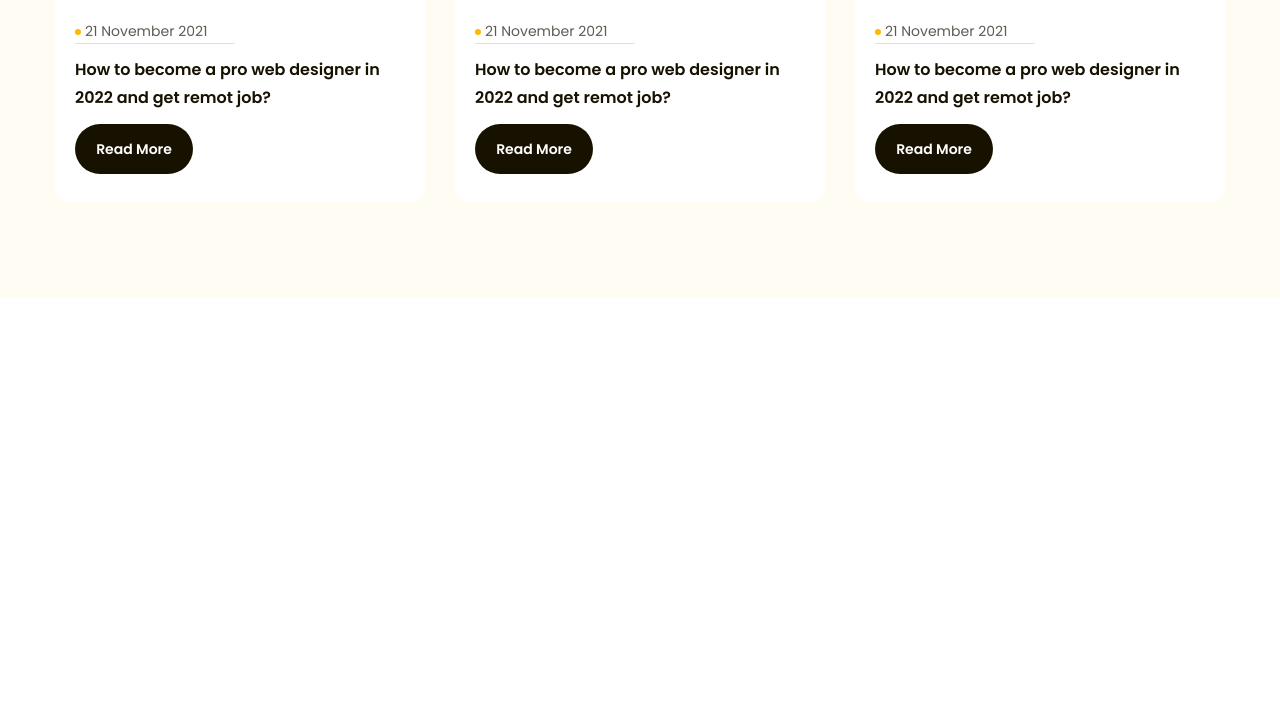
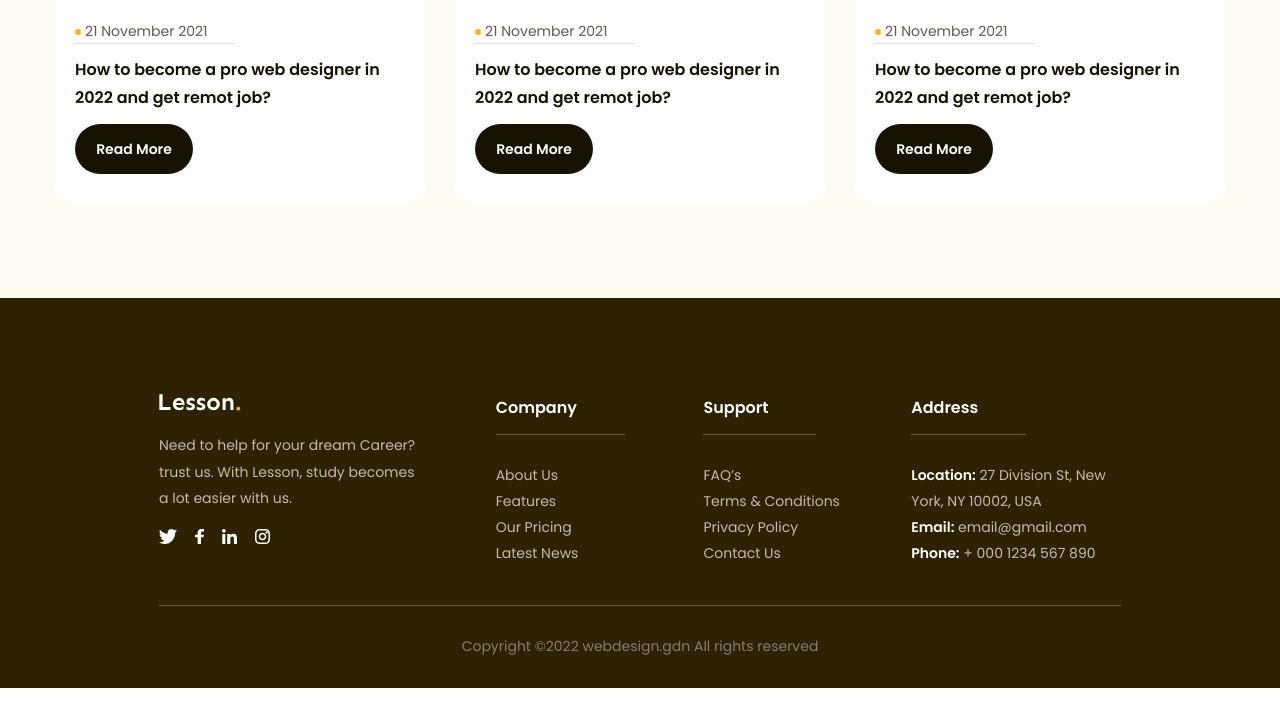
Before and after one commit to nkhaccuong/lessonLaningPage, a plain HTML site: page index.html in a window 1280 px wide. Shown: the part 4380-5106 px from the top of the page. After the commit the page ends 5068 px from the top, so only its background shows below. Drawn offline with Linux system fonts and the light colour scheme.

Commit message:
finish footer

```diff
--- a/assets/css/styles.css
+++ b/assets/css/styles.css
@@ -691,3 +691,94 @@ a {
     box-shadow: 0px 16px 32px 0px rgba(0, 0, 0, 0.1);
     cursor: pointer;
 }
+
+/* ================Footer =========================*/
+.footer {
+    padding: 96px 135px 0;
+    background-color: #2E2100;
+}
+
+.footer .row {
+    display: flex;
+    padding-bottom: 38px;
+    border-bottom: 1px solid #59554B;
+}
+
+.footer .row .column {
+    width: 21.6%;
+}
+
+.footer .row .column:first-child {
+    width: 35%;
+}
+
+.footer .desc {
+    margin-top: 18px;
+    max-width: 267px;
+    font-size: 1.4rem;
+    line-height: 1.86;
+    color: #bfbcb2;
+}
+
+.footer .social {
+    display: flex;
+    margin-top: 18px;
+    gap: 18px;
+}
+
+.footer .title {
+    display: inline-block;
+    padding: 0 48px 12px 0;
+    color: #FFF;
+    font-family: Poppins;
+    font-size: 1.6rem;
+    font-style: normal;
+    font-weight: 600;
+    line-height: 1.75;
+    border-bottom: 1px solid #59554B;
+}
+
+.footer .list {
+    margin-top: 28px;
+
+}
+
+.footer .list a {
+    color: #BFBCB2;
+    font-family: Poppins;
+    font-size: 1.4rem;
+    font-style: normal;
+    font-weight: 400;
+    line-height: 1.85;
+    margin-bottom: 12px;
+
+}
+
+.footer .list .li a:last-child {
+    margin-bottom: 0;
+}
+
+.footer .list strong {
+    color: #FFF;
+    font-family: Poppins;
+    font-size: 1.4rem;
+    font-style: normal;
+    font-weight: 600;
+    line-height: 1.85;
+    /* 185.714% */
+}
+
+.copyright {
+    padding: 28px 0;
+}
+
+.copyright p {
+    color: #807D74;
+    text-align: center;
+    font-family: Poppins;
+    font-size: 1.4rem;
+    font-style: normal;
+    font-weight: 400;
+    line-height: 1.85;
+    /* 185.714% */
+}
--- a/index.html
+++ b/index.html
@@ -17,7 +17,6 @@
 </head>
 
 <body>
-    <main style="height: 10000px;">
     <header class="header fixed">
         <div class="main-content">
             <div class="body">
@@ -37,6 +36,7 @@
             </div>
         </div>
     </header>
+    <main>
         <!--Hero-->
         <div class="hero">
             <div class="main-content">
@@ -263,6 +263,61 @@
             </div>
         </div>
     </main>
+    <footer class="footer">
+        <div class="main-content">
+            <div class="row">
+                <div class="column">
+                    <img src="./assets/icon/Lesson..svg" alt="Lesson" class="logo">
+                    <p class="desc">Need to help for your dream Career? trust us. With Lesson, study becomes a lot
+                        easier with us.</p>
+                    <div class="social">
+                        <a href="">
+                            <img src="./assets/icon/Twitter.svg" alt="#!" class="icon">
+                        </a>
+                        <a href="">
+                            <img src="./assets/icon/Facebook.svg" alt="#!" class="icon">
+                        </a>
+                        <a href="">
+                            <img src="./assets/icon/Linkedin.svg" alt="#!" class="icon">
+                        </a>
+                        <a href="">
+                            <img src="./assets/icon/Instagram.svg" alt="#!" class="icon">
+                        </a>
+                    </div>
+                </div>
+                <div class="column">
+                    <h3 class="title">Company</h3>
+                    <ul class="list">
+                        <li><a href="">About Us</a></li>
+                        <li><a href="">Features</a></li>
+                        <li><a href="">Our Pricing</a></li>
+                        <li><a href="">Latest News</a></li>
+                    </ul>
+                </div>
+                <div class="column">
+                    <h3 class="title">Support</h3>
+                    <ul class="list">
+                        <li><a href="">FAQ’s</a></li>
+                        <li><a href="">Terms & Conditions</a></li>
+                        <li><a href="">Privacy Policy</a></li>
+                        <li><a href="">Contact Us</a></li>
+                    </ul>
+                </div>
+                <div class="column">
+                    <h3 class="title">Address</h3>
+                    <ul class="list">
+                        <li><a href=""> <strong>Location:</strong> 27 Division St, New York, NY 10002, USA</a></li>
+                        <li><a href=""><strong>Email:</strong> email@gmail.com</a></li>
+                        <li><a href=""><strong>Phone:</strong> + 000 1234 567 890</a></li>
+                    </ul>
+                </div>
+            </div>
+            <div class="copyright">
+                <p>Copyright ©2022 webdesign.gdn All rights reserved</p>
+            </div>
+        </div>
+    </footer>
+
 </body>
 
 </html>
```
Also changed, not shown: assets/icon/Facebook.svg (added), assets/icon/Instagram.svg (added), assets/icon/Lesson..svg (added), assets/icon/Linkedin.svg (added), assets/icon/Twitter.svg (added). Lines whose indentation alone changed are shown as unchanged.
